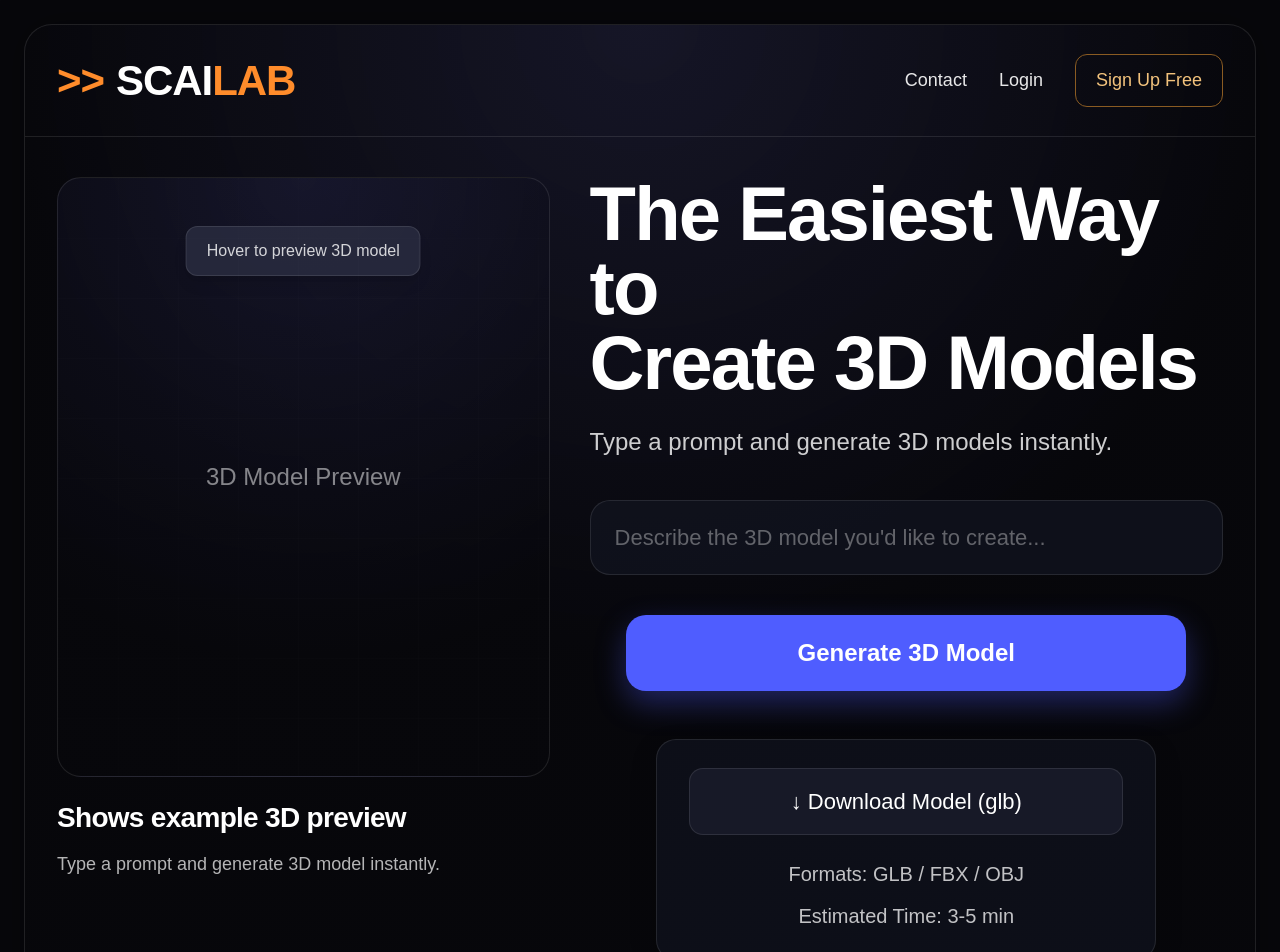
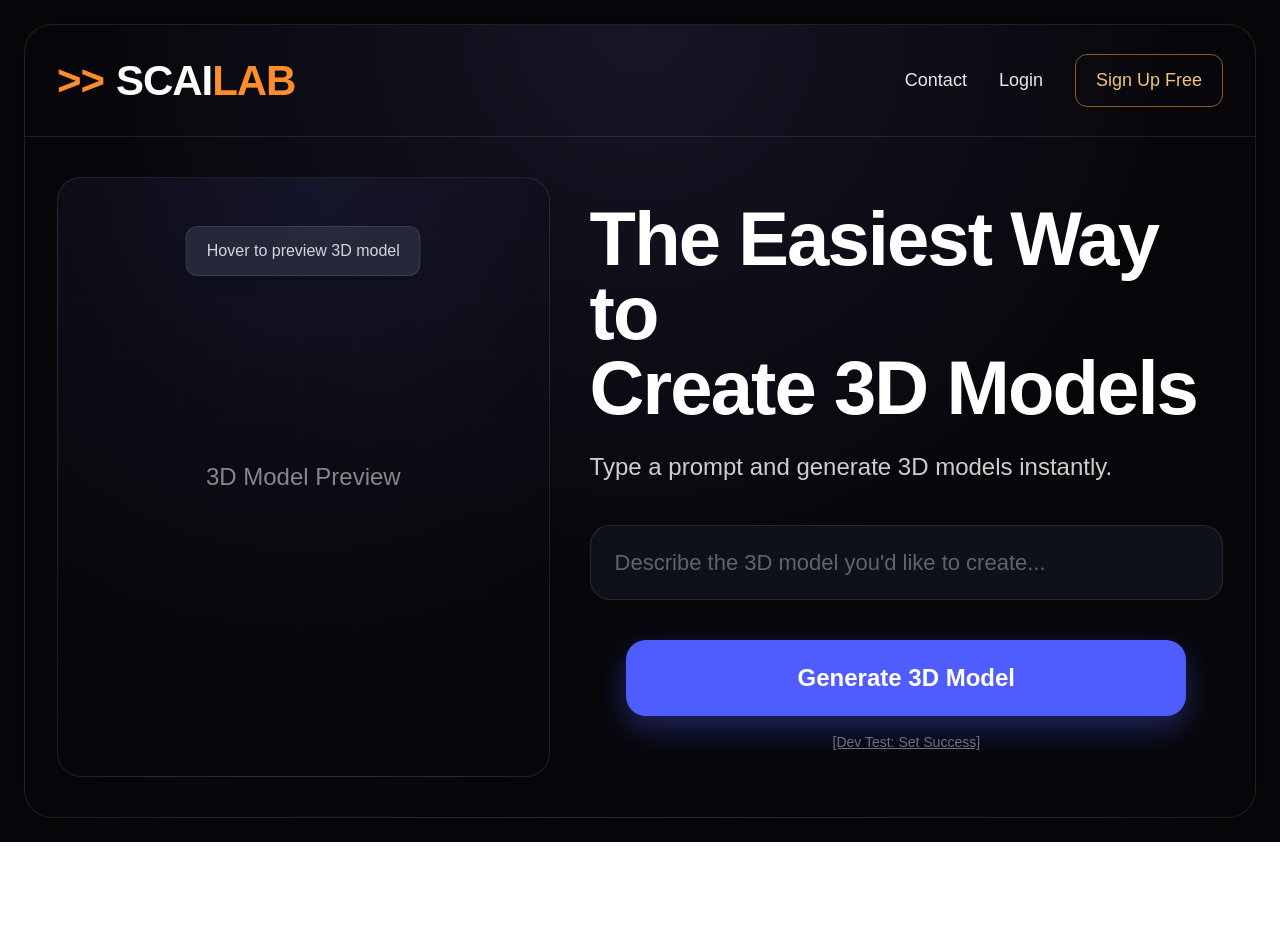
Before and after one commit to FUS3DSUNRISE/SUNRISE_PROJECT, a Next.js app in the folder frontend/: page / in a window 1280 px wide. Shown: the top 952 px of the page. After the commit the page ends 842 px from the top, so only its background shows below. Built offline with nearby package versions, Linux system fonts and the light colour scheme.

Commit message:
SUN-108 — Define generation states

```diff
--- a/frontend/app/page.tsx
+++ b/frontend/app/page.tsx
@@ -1,4 +1,11 @@
+"use client";
+
+import { useGenerationStore } from "@/state/generationStore";
+import GenerateButton from "@/components/GenerateButton";
+
 export default function Home() {
+  const status = useGenerationStore((s) => s.status);
+
   return (
     <main className="min-h-screen bg-[#07070b] text-white">
       <div className="mx-auto max-w-[1600px] px-6 py-6">
@@ -14,12 +21,8 @@ export default function Home() {
             </div>
 
             <nav className="flex items-center gap-8 text-[18px] text-white/90">
-              <a href="#" className="transition hover:text-white">
-                Contact
-              </a>
-              <a href="#" className="transition hover:text-white">
-                Login
-              </a>
+              <a href="#" className="transition hover:text-white">Contact</a>
+              <a href="#" className="transition hover:text-white">Login</a>
               <a
                 href="#"
                 className="rounded-xl border border-[#8a5b22] px-5 py-3 text-[#f2c27c] transition hover:bg-white/5"
@@ -33,23 +36,18 @@ export default function Home() {
             <div className="flex flex-col">
               <div className="relative overflow-hidden rounded-[24px] border border-white/10 bg-[radial-gradient(circle_at_top,rgba(35,35,70,0.45),rgba(7,7,11,0.98)_75%)] p-6 min-h-[600px]">
                 <div className="absolute left-1/2 top-12 -translate-x-1/2 rounded-xl border border-white/10 bg-[#2b2d42]/80 px-5 py-3 text-[16px] text-white/80 shadow-lg">
-                  Hover to preview 3D model
+                  {/* Change the text above the preview depending on the status */}
+                  {status === "processing" ? "Generating..." : "Hover to preview 3D model"}
                 </div>
 
                 <div className="flex h-full items-center justify-center">
-                 <div className="text-white/50 text-2xl">3D Model Preview</div>
+                  <div className="text-white/50 text-2xl">
+                    {/* Changing text inside the 3D window */}
+                    {status === "processing" ? "Loading 3D Engine..." : "3D Model Preview"}
+                  </div>
                 </div>
 
                 <div className="absolute inset-0 bg-[linear-gradient(to_right,rgba(255,255,255,0.04)_1px,transparent_1px),linear-gradient(to_bottom,rgba(255,255,255,0.04)_1px,transparent_1px)] bg-[size:60px_60px] opacity-25 pointer-events-none" />
-              </div>
-
-              <div className="pt-5">
-                <h3 className="text-[28px] font-bold tracking-tight">
-                  Shows example 3D preview
-                </h3>
-                <p className="mt-3 text-[18px] text-white/70">
-                  Type a prompt and generate 3D model instantly.
-                </p>
               </div>
             </div>
 
@@ -72,16 +70,18 @@ export default function Home() {
                   id="prompt"
                   type="text"
                   placeholder="Describe the 3D model you'd like to create..."
-                  className="w-full rounded-[20px] border border-white/10 bg-[#11131f]/80 px-6 py-5 text-[22px] text-white placeholder:text-white/35 outline-none transition focus:border-[#4d58ff] focus:ring-2 focus:ring-[#4d58ff]/30"
+                  disabled={status === "submitted" || status === "processing"}
+                  className="w-full rounded-[20px] border border-white/10 bg-[#11131f]/80 px-6 py-5 text-[22px] text-white placeholder:text-white/35 outline-none transition focus:border-[#4d58ff] focus:ring-2 focus:ring-[#4d58ff]/30 disabled:opacity-50"
                 />
               </div>
 
               <div className="mt-10 flex justify-center">
-                <button className="min-w-[560px] rounded-[20px] bg-[#4f5dff] px-10 py-5 text-[24px] font-semibold text-white shadow-[0_12px_30px_rgba(79,93,255,0.35)] transition hover:bg-[#5d69ff]">
-                  Generate 3D Model
-                </button>
+                {/* Using our new component */}
+                <GenerateButton />
               </div>
 
+              {/* We show this block ONLY if the status is "success" */}
+              {status === "success" && (
                 <div className="mt-12 flex justify-center">
                   <div className="w-full max-w-[500px] rounded-[20px] border border-white/10 bg-[#11131f]/70 px-8 py-7 text-center shadow-[0_10px_25px_rgba(0,0,0,0.25)]">
                     <button className="w-full rounded-[14px] border border-white/10 bg-[#171927] px-6 py-4 text-[22px] font-medium text-white transition hover:bg-white/5">
@@ -96,6 +96,18 @@ export default function Home() {
                     </p>
                   </div>
                 </div>
+              )}
+
+              {/* Test button: force status to success */}
+              <div className="mt-4 flex justify-center">
+                 <button
+                    onClick={() => useGenerationStore.getState().setStatus("success")}
+                    className="text-sm text-gray-500 underline"
+                 >
+                    [Dev Test: Set Success]
+                 </button>
+              </div>
+
             </div>
           </section>
         </div>
--- a/frontend/components/GenerateButton.tsx
+++ b/frontend/components/GenerateButton.tsx
@@ -3,14 +3,33 @@
 import { useGenerationStore } from "@/state/generationStore";
 
 export default function GenerateButton() {
+    const status = useGenerationStore((s) => s.status);
     const setStatus = useGenerationStore((s) => s.setStatus);
+
+    // Function that is triggered when clicked
+    const handleClick = () => {
+        setStatus("submitted");
+
+        // This will be where the request to the backend will be sent in the future.
+        // For now, we're just simulating a transition to "processing" after 2 seconds.
+        setTimeout(() => {
+            setStatus("processing");
+        }, 2000);
+    };
+
+    // Determine what text to display on the button
+    let buttonText = "Generate 3D Model";
+    if (status === "submitted") buttonText = "Submitting...";
+    if (status === "processing") buttonText = "Processing...";
+    if (status === "success") buttonText = "Generate Another";
 
     return (
         <button
-            onClick={() => setStatus("loading")}
-            className="mt-4 w-full bg-black text-white py-2 rounded"
+            onClick={handleClick}
+            disabled={status === "submitted" || status === "processing"}
+            className="min-w-[560px] rounded-[20px] bg-[#4f5dff] px-10 py-5 text-[24px] font-semibold text-white shadow-[0_12px_30px_rgba(79,93,255,0.35)] transition hover:bg-[#5d69ff] disabled:opacity-50 disabled:cursor-not-allowed"
         >
-            Generate
+            {buttonText}
         </button>
     );
 }
```
Also changed, not shown: frontend/state/generationStore.ts (+5 -5 lines). Lines whose indentation alone changed are shown as unchanged.
